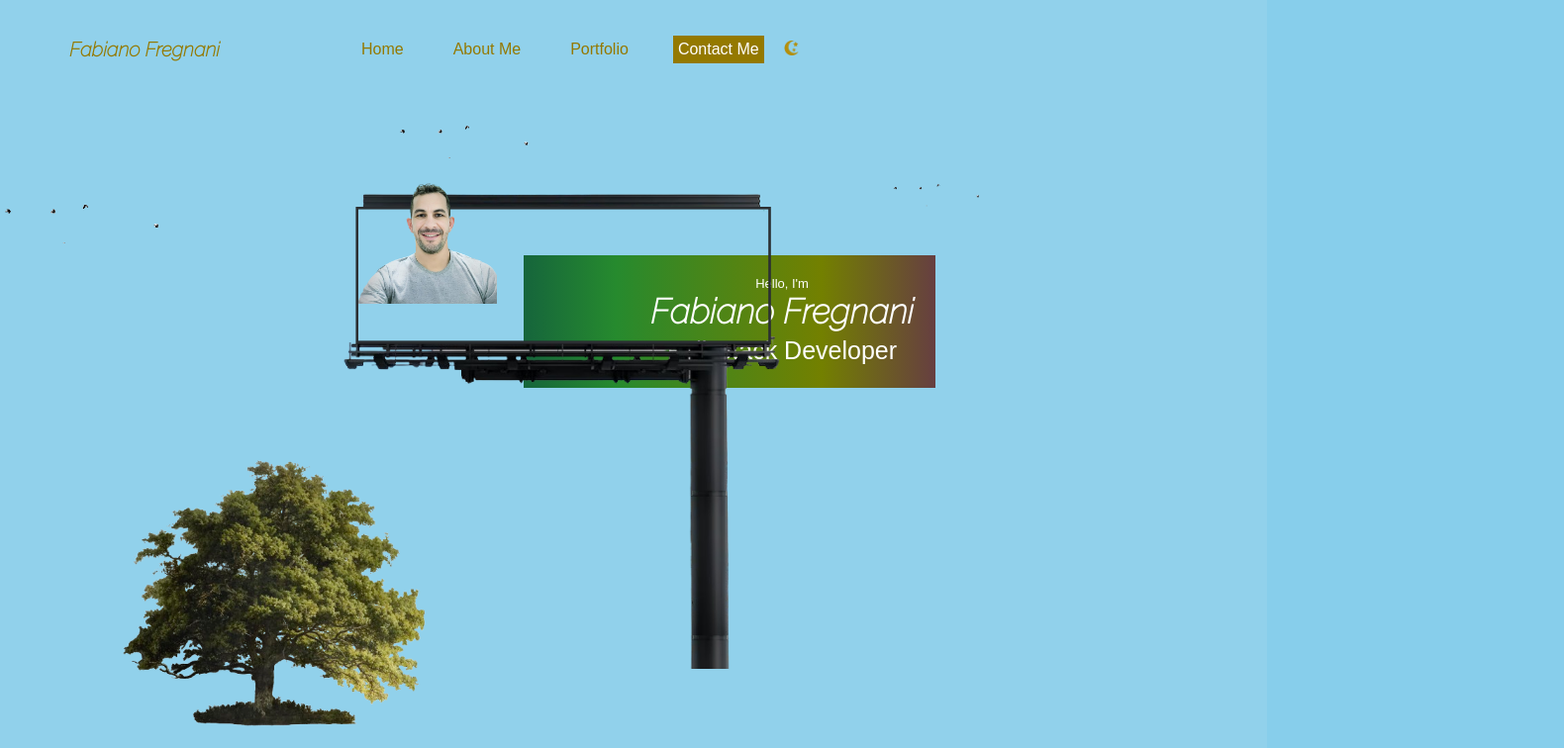
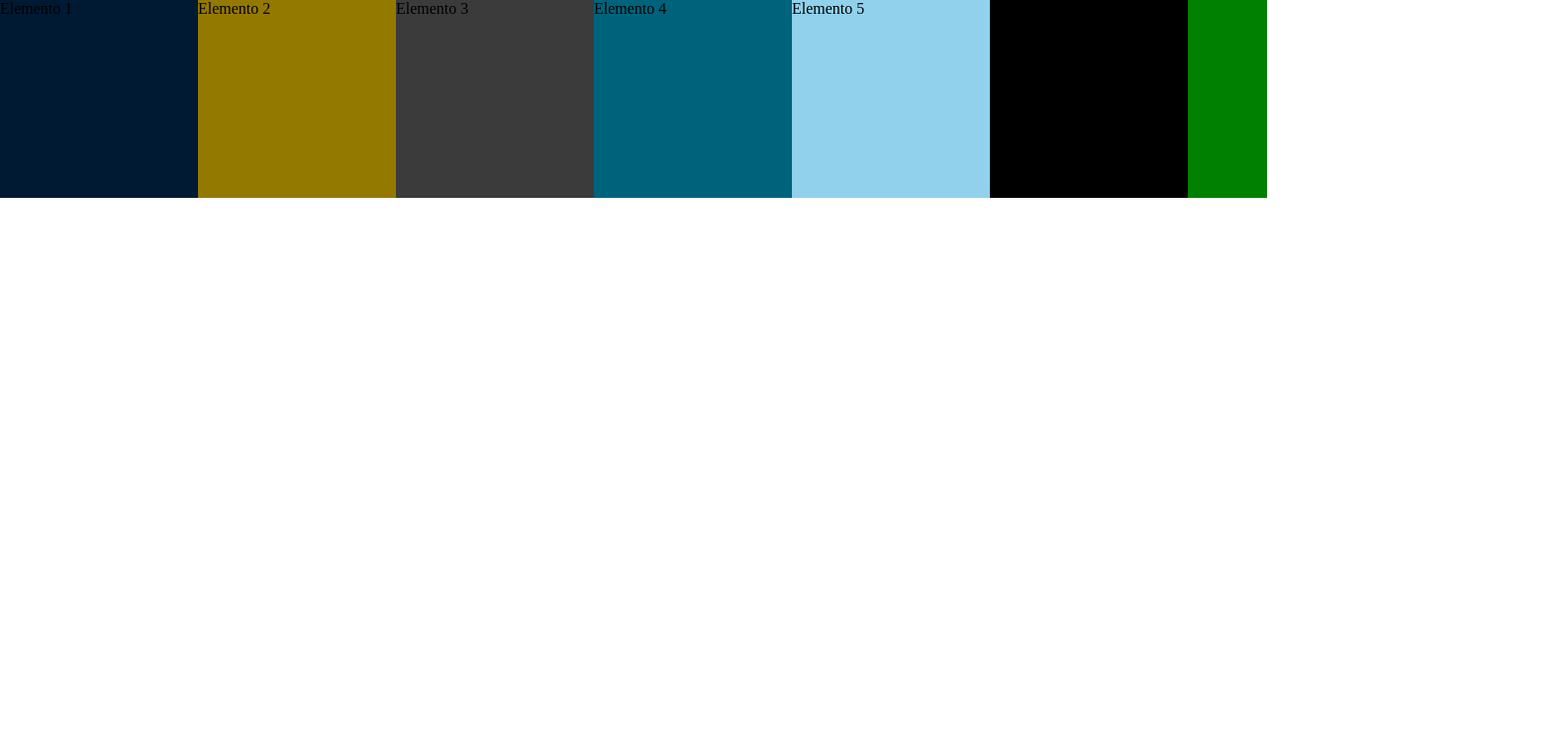
Before and after one commit to fregnani123/sitePortfolio, a React (Vite) app: page / in a window 1280 px wide. Shown: the top 756 px of the page at 99% size, 1580 px wide, since content can reach past the window. Built offline with nearby package versions, Linux system fonts and the light colour scheme.

Commit message:
estudando display grid

```diff
--- a/src/App.css
+++ b/src/App.css
@@ -1,6 +1,5 @@
-
 .app{
-  width: 100vw;
-  height: 100vh;
-  background-color: white;
+  width: auto;
+  height: auto;
+  background-color: rgb(112, 33, 33);
 }
--- a/src/components/body.css
+++ b/src/components/body.css
@@ -1,3 +1,8 @@
+*{
+    padding: 0;
+    margin: 0;
+}
+
 :root {
     --cor1: rgb(255, 255, 255);
     --cor2: #001a33;
@@ -5,326 +10,47 @@
     --cor4: rgb(59, 59, 59);
     --cor5: rgb(0, 99, 124);
     --cor6: #91d1eb;
-    --cor7:  black;
-}
-
-body {
-  margin: 0;
-  padding: 0;
-  background-color:  #87ceeb;
-  position: relative;
-  height: 100vh;
-  width: 100vw;
-  overflow: hidden;
-  display: flex;
-  align-items: center;
-  justify-content: center;
-  color: var(--cor8);
-  font-family: Arial, sans-serif;
-   transition: background-color 1s ease;
-}
-
-.body-ContainerEscura{
-    background-color: var(--cor2);
-    width: 100vw;
-    height: 100vh;
-    position: relative;
-    overflow: hidden;
-    background-size: cover;
-    background-position: center;
-    background-repeat: no-repeat;
-    transition: background-color 1s ease;
-}
-
-.body-Container{
-    width: 100vw;
-    height: 100vh;
-    background: var(--cor6);
-    transition: background-color 1s ease;
-}
-
-.headerDiv {
-    display: flex;
-}
-
-.sectionNome {
-    height: 300px;
-    margin-left: 170px;
-}
-
-.divHeader {
-    display: flex;
-}
-
-.divBody {
-width: 100vh;
-height: calc(100vh - 100px);
-display: flex;
-justify-content: end;
-align-items: center;
-gap: 20px;
-
-}
-
-@keyframes gradientChange {
-    0% {
-        background-position: 0% 50%;
-    }
-
-    50% {
-        background-position: 100% 50%;
-    }
-
-    100% {
-        background-position: 0% 50%;
-    }
-}
-
-.perfil {
-    align-items: center;
-    justify-content: center;
-    text-align: center;
-    margin-right: -145px;
-    margin-top: -250px;
-    padding-top: 21px;
-    padding-bottom: 23px;
-    padding-right: 22px;
-    padding-left: 128px;
-    background: linear-gradient(90deg, #01374d, #268a2e, #738000, #5c0a75, rgb(25, 0, 255));
-    background-size: 200% 200%;
-    background-size: 200% 200%;
-    animation: gradientChange 5s infinite;
-    color: white;
-}
-
-.perfilActive {
-    align-items: center;
-        justify-content: center;
-        text-align: center;
-        margin-right: -145px;
-        margin-top: -250px;
-        padding-top: 21px;
-        padding-bottom: 23px;
-        padding-right: 22px;
-        padding-left: 128px;
-        background: linear-gradient(90deg, #01374d, #268a2e, #738000, #5c0a75, rgb(25, 0, 255));
-        background-size: 200% 200%;
-        background-size: 200% 200%;
-        animation: gradientChange 5s infinite;
-        color: white;
-}
-
-.fabianoImg {
-    position: absolute;
-    width: 140px;
-    height: auto;
-    top: 162px;
-    left: 362px;
-}
-
-.fabianoActive,.lua  {
-    display: none;
-}
-
-.roboActive {
-    position: absolute;
-    width: 210px;
-    height: auto;
-    top: 180px;
-    left: 330px;
-    border-radius:  50%;
-}
-
-.robo,.lua  {
-    display: none;
-}
-
-.luaActive {
-    width: 270px;
-    height: auto;
-    border-radius: 50%;
-    margin-right: 50px;
-    margin-top: 5px;
-}
-
-.hello {
-    font-size: 13px;
-}
-
-.nome {
-    font-size: 35px;
-    font-family: 'Raleway', sans-serif;
-    white-space: nowrap;color:var(--cor2);
-    white-space: nowrap;
-    color: var(--cor8);
-}
-
-.subtitulo {
-    margin-top: 5px;
-    font-size: 25px;
+    --cor7: black;
+    --cor8: green;
 }
 
 
-/* .CV {
-    margin-top: 30px;
-    width: 120px;
-    height: 35px;
-    border-style: none;
-     cursor: pointer;
-        background-color: var(--cor3);
-        color: white;
-}
-.CV:hover {
-    margin-top: 30px;
-    width: 120px;
-    height: 35px;
-} */
-
-li {
-    list-style: none;
+.container{
+    display: flex;
+    width: 100vw;
+    height: auto;
+    background: var(--cor6);
+    background-color: var(--cor8)
 }
 
-.linkedin,
-.git,
-.whatsap {
-    width: 20px;
-    height: auto;
-    padding-top: 10px;
-    padding-bottom: 10px;
-    cursor: pointer;
-    display: none;
-}
-
-.midiaSocial {
-    display: flex;
-    gap: 10px;
-    width: 100%;
-    justify-content: center;
-}
-
-/* @keyframes move {
-    0% {
-        top: 120vh;
-        left: -400px;
-    }
-
-    100% {
-        top: -40vh;
-        left: 1300px;
-    }
-} */
-
-/* .naveActive{
-    position: absolute;
-    width:300px;
-    height: auto;
-    animation: move;animation-duration: 15s;
-    top: 120vh;
+.item1{
+    background: var(--cor2);
+    width: 200px;
+    height: 200px;
 
 }
-.nave{
-    position: absolute;
-    display: none;
-} */
-
-.passarosActive1{
-    position: absolute;
-    width:360px;
-    height: auto;
-    top: 20vh;
-
+.item2{
+    background: var(--cor3);
+    width: 200px;
+    height: 200px;
 }
-.passaros1{
-    position: absolute;
-    width:300px;
-    height: auto;
-    top: 50vh;
-    left: 20px;
+.item3{
+    background: var(--cor4);
+    width: 200px;
+    height: 200px;
 }
-
-.passarosActive2{
-    position: absolute;
-    width:300px;
-    height: auto;
-    left: 400px;
-    top: 11vh;
+.item4{
+    background: var(--cor5);
+    width: 200px;
+    height: 200px;
 }
-
-.passarosActive3{
-    position: absolute;
-    width:200px;
-    height: auto;
-    top: 20vh;
-    left: 900px;
+.item5{
+    background: var(--cor6);
+    width: 200px;
+    height: 200px;
 }
-
-.passaros {
-    position: absolute;
-    display: none;
+.item6{
+    background: var(--cor7);
+    width: 200px;
+    height: 200px;
 }
-
-.arvoreActive,.arvoreNoiteActive {
-border-radius: 50%;
-position: absolute;
-width: 350px;
-height: auto;
-top:53vh;
-left: 100px;
-}
-
-.arvore {
-        display: none;
-}
-
-
-.arvoreNoite {
-    display: none;
-}
-
-.divGrama{
-    background-image: url('../assets/img/grama.png');
-    position: absolute;
-    bottom: 0px;
-    width: 100%;
-    height: 25px;
-    background-repeat: repeat;
-}
-.outdoorNoite{
-position: absolute;
-    width: 470px;
-    height: auto;
-    top: 22vh;
-    left: 340px;
-}
-.outdoorNoiteActive{
-    position: absolute;
-        width: 470px;
-        height: auto;
-        top: 22vh;
-        left: 340px;
-}
-
-
-@keyframes move {
-    0% {
-        right: -100px;
-    }
-
-    100% {
-        right: 1400px;
-    }
-}
-
-.gatoActive {
-    position: absolute;
-    width: 140px;
-    height: auto;
-    top: 89vh;
-    animation: move 25s linear ;
-    /* Adicionei 'linear' para uma transição mais uniforme e 'infinite' para repetição */
-    right: 1400px;
-}
-
-.gatoNoiteActive {
-    display: none;
-}
--- a/src/components/body.tsx
+++ b/src/components/body.tsx
@@ -1,61 +1,18 @@
+
+
 import '../components/body.css';
-import Header from '../components/header';
-import fabianoIMG from '../assets/img/fabiano.png';
-import lua from '../assets/img/lua.png';
-import git from '../assets/img/git.png'
-import linkedin from '../assets/img/logotipo-do-linkedin.png'
-import whatsap from '../assets/img/whatsapp.png';
-import arvore from '../assets/img/arvore1.png';
-import arvoreNoite from '../assets/img/arvoreNoite1.png';
-import outdoor from '../assets/img/outdoor.png';
-import robo from '../assets/img/robo2.gif';
-import gato from '../assets/img/gato.gif';
-// import grama from '../assets/img/grama.png';
-// import nave from '../assets/img/space.gif'
-import passaros from '../assets/img/passaros.gif'
-import { useState } from 'react';
 
-function Body() {
-    const [active, setClaroEscuro] = useState(false);
-    const toggleCor = () => {
-        setClaroEscuro(!active);
-    }
 
-    return (
-        <div className='main-container'>
-            <div className={active ? 'body-ContainerEscura' : 'body-Container'}>
-                <img className={active ? 'passaros1':'passarosActive1'} src={passaros} alt="" />
-                <img className={active ? 'passaros': 'passarosActive2'} src={passaros} alt="" />
-                <img className={active ? 'passaros' : 'passarosActive3'}src={passaros} alt="" />
-                <img className={active ? 'arvore' : 'arvoreActive'} src={arvore} alt=""/>
-                <img className={active ? 'arvoreNoiteActive' : 'arvoreNoite'}  src={arvoreNoite} alt="" />
-                <img className={active ? 'outdoorNoiteActive' : 'outdoorNoite'}  src={outdoor} alt="" />
-                <img className={active ? 'gatoActive' : 'gatoNoiteActive'}  src={gato} alt="" />
-                <div className='divHeader'><h1 className='logo'>Fabiano Fregnani</h1>
-                    <Header {...{ toggleCor, active }} /></div>
-                <div className='divBody'>
 
-                    <img className={active ? 'luaActive' : 'lua'} src={lua} />
+function body(){
+    return (<body><div className='container'>
+        <div className="item1">Elemento 1</div>
+        <div className="item2">Elemento 2</div>
+        <div className="item3">Elemento 3</div>
+        <div className="item4">Elemento 4</div>
+        <div className="item5">Elemento 5</div>
+        <div className="item6">Elemento 6</div></div>
+    </body>)
+};
 
-                    <section className={active ? 'perfilActive' : 'perfil'}>
-                        <img className={active ? 'fabianoActive' : 'fabianoImg'} src={fabianoIMG} />
-                        <img className={active ? 'roboActive' : 'robo'} src={robo} />
-                        <p className='hello'>Hello, I'm </p>
-                        <h1 className='nome'>Fabiano Fregnani</h1>
-                        <p className='subtitulo'>Full-Stack Developer</p>
-                        {/* <button className='CV'>Download CV</button> */}
-                        <ul className='midiaSocial'>
-                            <li><img className='git' src={git} /></li>
-                            <li><img className='linkedin' src={linkedin} /></li>
-                            <li><img className='whatsap' src={whatsap} alt="" /></li>
-                        </ul></section>
-
-                </div>
-                <div className='divGrama'></div>
-                   </div>
-            </div>
-
-    )
-}
-
-export default Body;
+export default body;
--- a/src/components/header.css
+++ b/src/components/header.css
@@ -6,7 +6,6 @@
    height: 100px;
    box-sizing: border-box;
 }
-
 .menu-navBarEscuro {
    display: flex;
    width: 100vw;
@@ -51,7 +50,7 @@
    font-family: 'Raleway', sans-serif;
    font-weight: 900;
    white-space: nowrap;
-}
+}A
 
 .li-Menu{
 padding: 5px;
```
Also changed, not shown: 2 other files (tests, documents, lock files or other folders).
